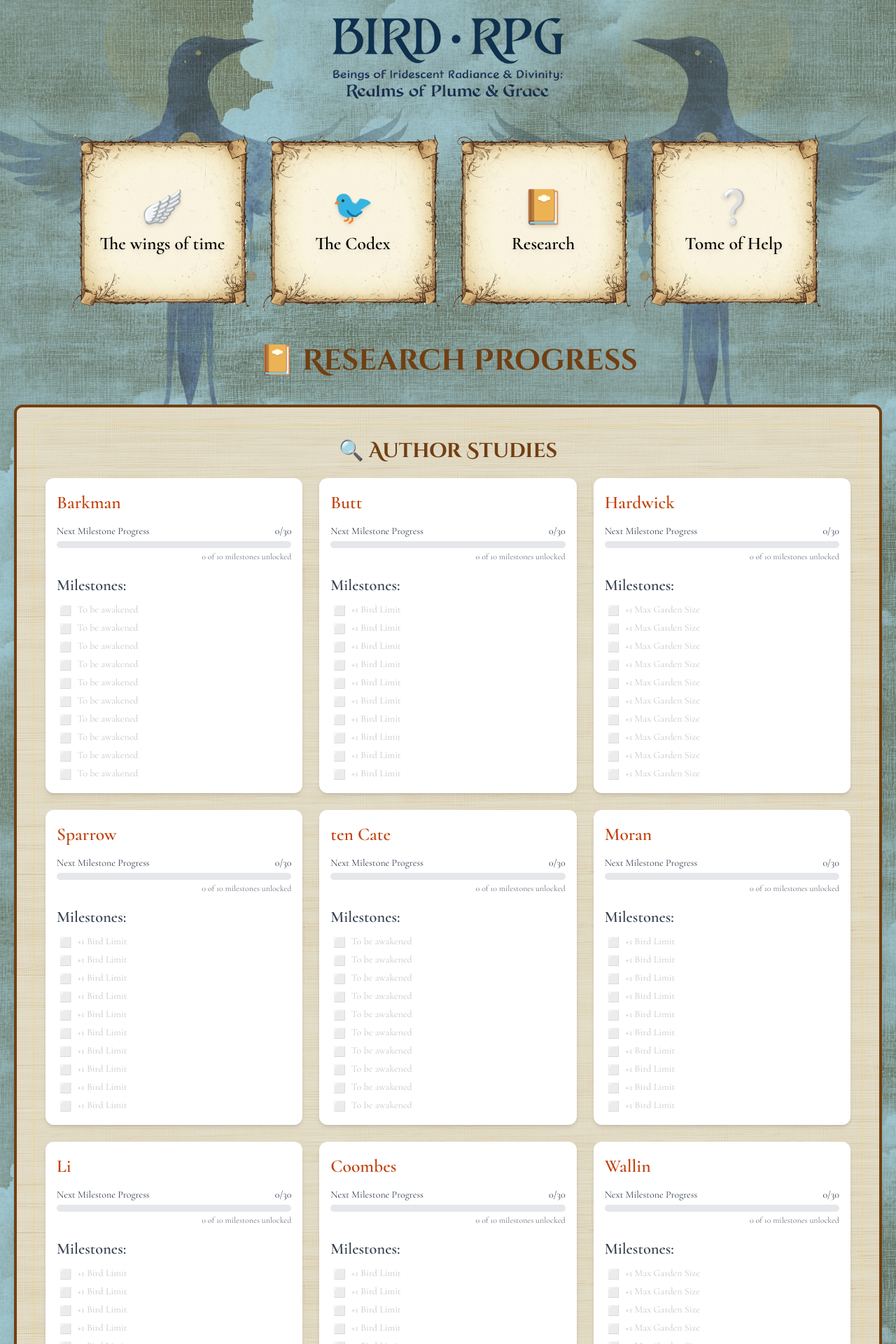
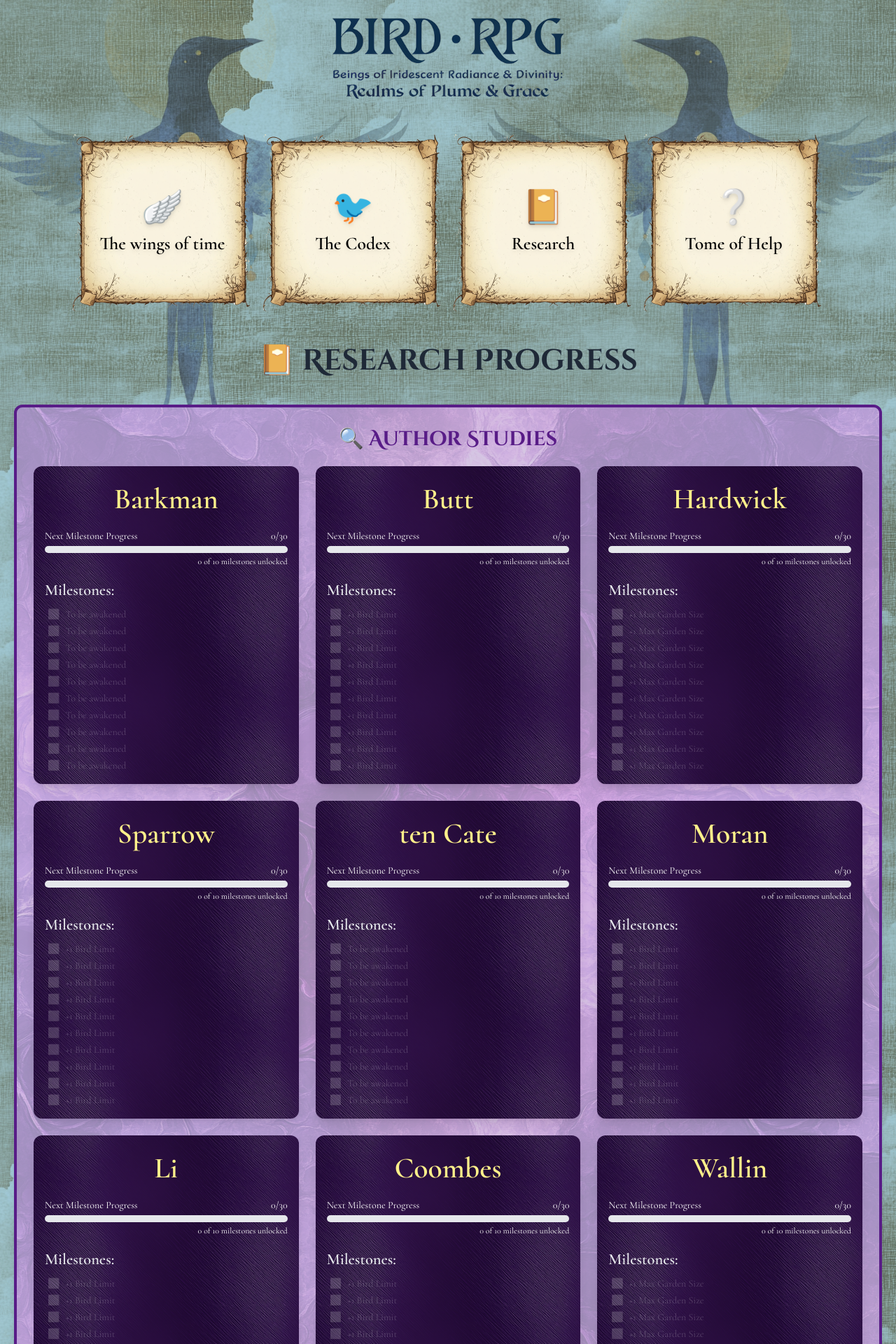
Before and after one commit to oddgoo/bird-rpg, a Flask app: page /research in a window 1280 px wide. Shown: the top 1920 px of the page at 70% size. Run offline with Flask 3, Linux system fonts and the light colour scheme; some libraries are stand-ins or nearby versions.

Commit message:
- research page styling

```diff
--- a/templates/research.html
+++ b/templates/research.html
@@ -3,27 +3,27 @@
 {% block title %}Research | bird-rpg Village{% endblock %}
 
 {% block content %}
-<h2 class="text-center text-4xl text-yellow-900 mb-8 font-mystical font-bold">📔 Research Progress</h2>
+<h2 class="text-center text-4xl text-navy-900 mb-8 font-mystical font-bold">📔 Research Progress</h2>
 
 <!-- Author Studies Section -->
-<div class="rounded-xl p-6 mb-8 shadow-lg border-4 border-yellow-900" style="background-image: url('/static/images/papyrus.jpg'); background-repeat: repeat;">
-    <div class="border border-amber-300/50 rounded-lg p-4">
-        <h2 class="text-2xl text-center text-yellow-900 mb-4 font-mystical font-bold">🔍 Author Studies</h2>
+<div class="rounded-xl p-6 mb-8 shadow-lg border-4 border-purple-900" style="background-image: url('/static/images/ui/bg_purple_stones.png'); background-repeat: repeat;">
+    <div class="">
+        <h2 class="text-2xl text-center text-purple-900 mb-4 font-mystical font-bold">🔍 Author Studies</h2>
         <div class="grid grid-cols-1 sm:grid-cols-2 lg:grid-cols-3 gap-6">
             {% for author in authors %}
-            <div class="bg-white rounded-xl p-4 shadow-md flex flex-col">
+            <div class="rounded-xl p-4 shadow-lg flex flex-col" style="background-image: url('/static/images/ui/bg_purple_card.png'); background-color: black; background-repeat: repeat; background-size: 70%; ">
                 <div class="w-full">
-                    <h3 class="text-xl font-bold text-orange-700 mb-3">{{ author.name }}</h3>
+                    <h3 class="text-4xl font-bold text-yellow-200 mb-3 text-center w-full">{{ author.name }}</h3>
 
                     <div class="mb-4">
                         <div class="flex justify-between items-center mb-1">
-                            <span class="text-sm font-medium text-gray-700">Next Milestone Progress</span>
-                            <span class="text-sm font-medium text-gray-700">{{ author.current_points }}/{{ author.next_threshold }}</span>
+                            <span class="text-sm font-medium text-white">Next Milestone Progress</span>
+                            <span class="text-sm font-medium text-white">{{ author.current_points }}/{{ author.next_threshold }}</span>
                         </div>
                         <div class="w-full bg-gray-200 rounded-full h-2.5 overflow-hidden">
                             <div class="bg-amber-500 h-2.5 rounded-full" style="width: {{ author.progress_percent }}%"></div>
                         </div>
-                        <div class="text-xs text-gray-500 mt-1 text-right">
+                        <div class="text-xs text-white mt-1 text-right">
                             {% if author.milestones_unlocked == 10 %}
                             All milestones unlocked!
                             {% else %}
@@ -33,11 +33,11 @@
                     </div>
 
                     <div class="mt-3">
-                        <h4 class="text-md font-semibold text-gray-700 mb-2">Milestones:</h4>
+                        <h4 class="text-md font-semibold text-gray-200 mb-2">Milestones:</h4>
                         <ul class="space-y-1 ml-1 text-sm">
                             {% for milestone in author.milestones %}
-                            <li class="flex items-start {% if loop.index > author.milestones_unlocked %}text-gray-400 opacity-60{% else %}text-gray-800{% endif %}">
-                                <span class="flex-shrink-0 mt-0.5 mr-2">
+                            <li class="flex items-start {% if loop.index > author.milestones_unlocked %}text-white opacity-20{% else %}text-white{% endif %}">
+                                <span class="flex-shrink-0 mt-0.1 mr-2">
                                     {% if loop.index <= author.milestones_unlocked %}
                                     <span class="text-green-600">✅</span>
                                     {% else %}
```
Also changed, not shown: static/images/ui/bg_purple_card.png (added), static/images/ui/bg_purple_stones.png (added).
